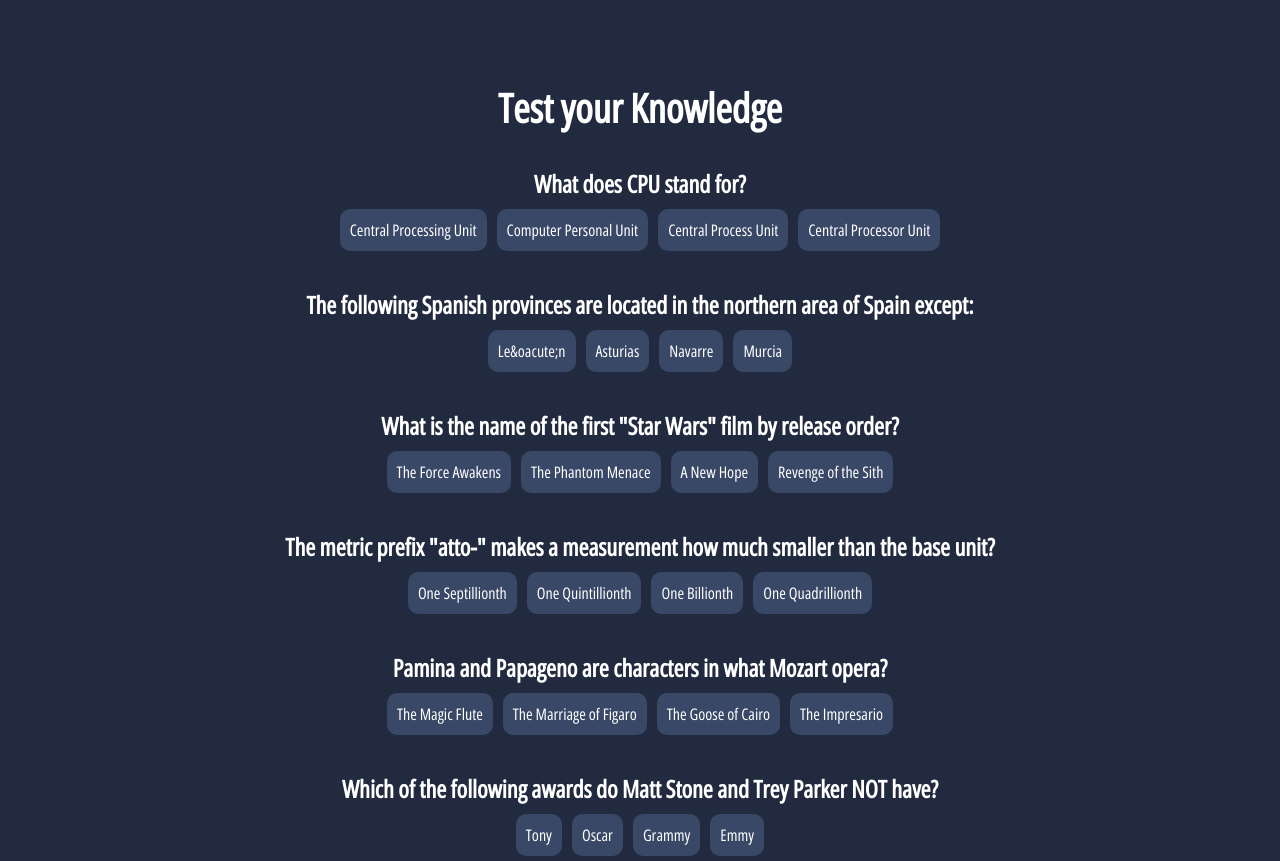
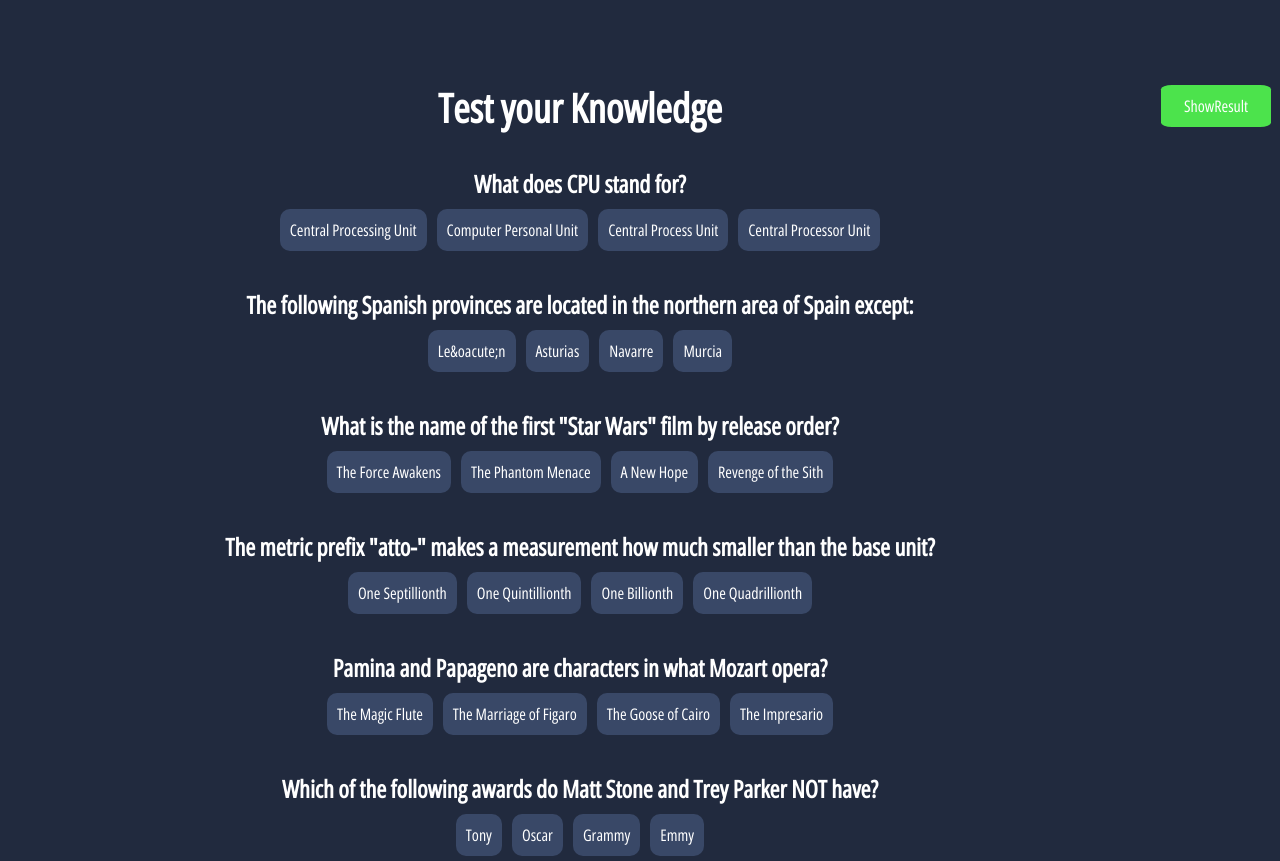
Before and after one commit to Gabriel3004/Travel-proyect, a React (Vite) app: page / in a window 1280 px wide. Built offline with nearby package versions, Linux system fonts and the light colour scheme.

Commit message:
kleine  änderung

```diff
--- /dev/null
+++ b/src/components/Confirm.jsx
@@ -0,0 +1,7 @@
+export const MyButton = () => {
+    return (
+        <div className="bton">
+            <button>ShowResult</button>
+        </div>
+    );
+};
--- a/src/components/Quiz.jsx
+++ b/src/components/Quiz.jsx
@@ -15,6 +15,7 @@ const Quiz = () => {
         );
       })}
     </div>
+
   );
 };
 
--- a/src/components/QuizWrapper.jsx
+++ b/src/components/QuizWrapper.jsx
@@ -1,4 +1,5 @@
 import Quiz from "./Quiz";
+
 
 const QuizWrapper = () => {
   return (
@@ -9,4 +10,6 @@ const QuizWrapper = () => {
   );
 };
 
+
+
 export default QuizWrapper;
--- a/src/index.css
+++ b/src/index.css
@@ -70,3 +70,16 @@ button:hover {
   background-color: var(--selectColor);
   color: var(--mainBlack);
 }
+
+.bton button{
+  background-color: rgb(76, 227, 76);
+  border-radius: 10%;
+  width: 110px;
+}
+
+.bton button:hover{
+  background-color: rgb(64, 107, 64);
+  color: #c5c5c5;
+  border-radius: 10%;
+  width: 110px;
+}
--- a/src/main.jsx
+++ b/src/main.jsx
@@ -1,10 +1,14 @@
 import React from "react";
 import ReactDOM from "react-dom/client";
 import QuizWrapper from "./components/QuizWrapper";
+import { MyButton } from "./components/Confirm";
+
 import "./index.css";
 
 ReactDOM.createRoot(document.getElementById("root")).render(
   <React.StrictMode>
     <QuizWrapper />
+   <MyButton />
   </React.StrictMode>
+
 );
```
Also changed, not shown: src/components/Answers.jsx (line endings or trailing spaces), src/data/questions.jsx (line endings or trailing spaces).
